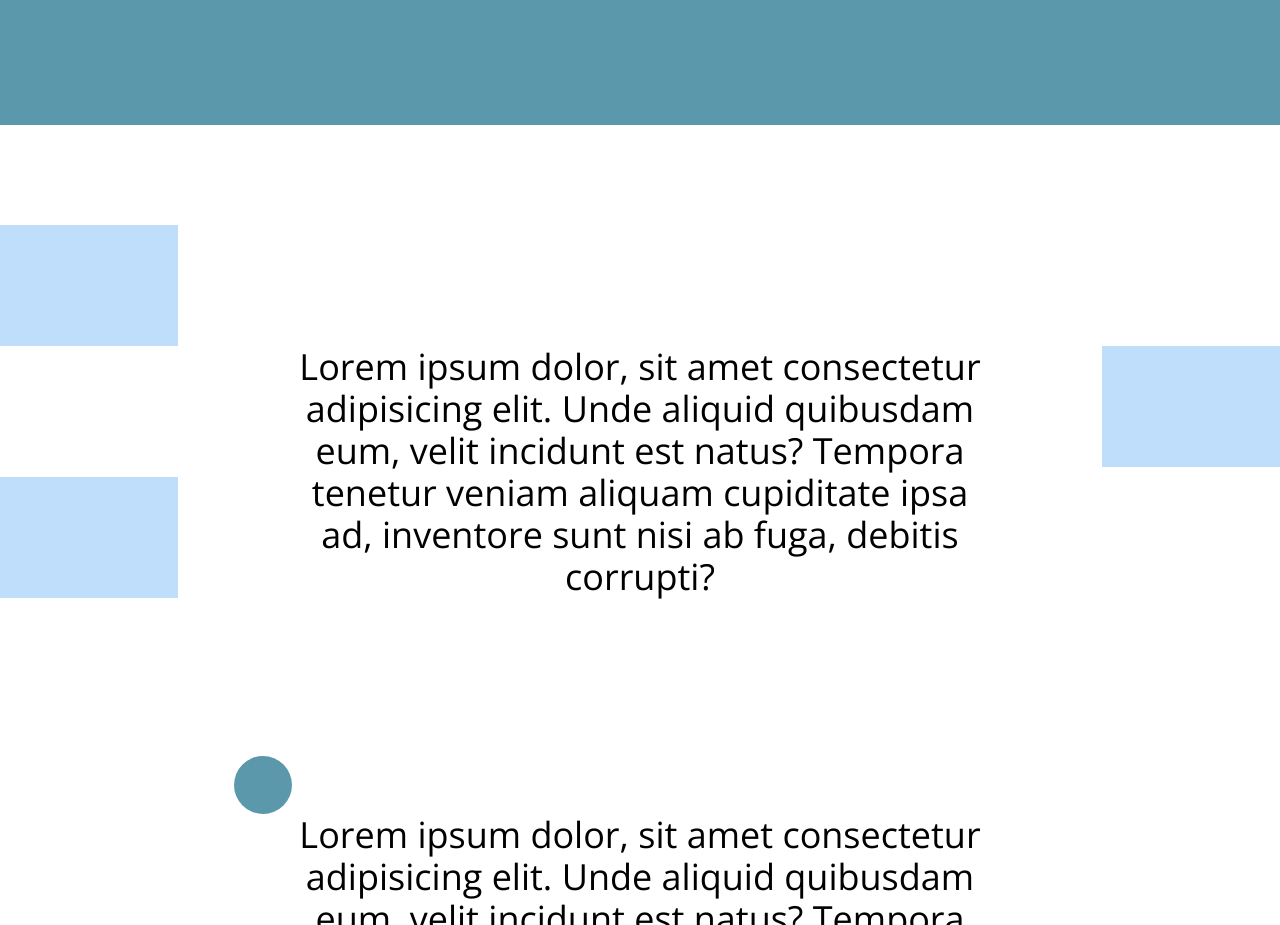
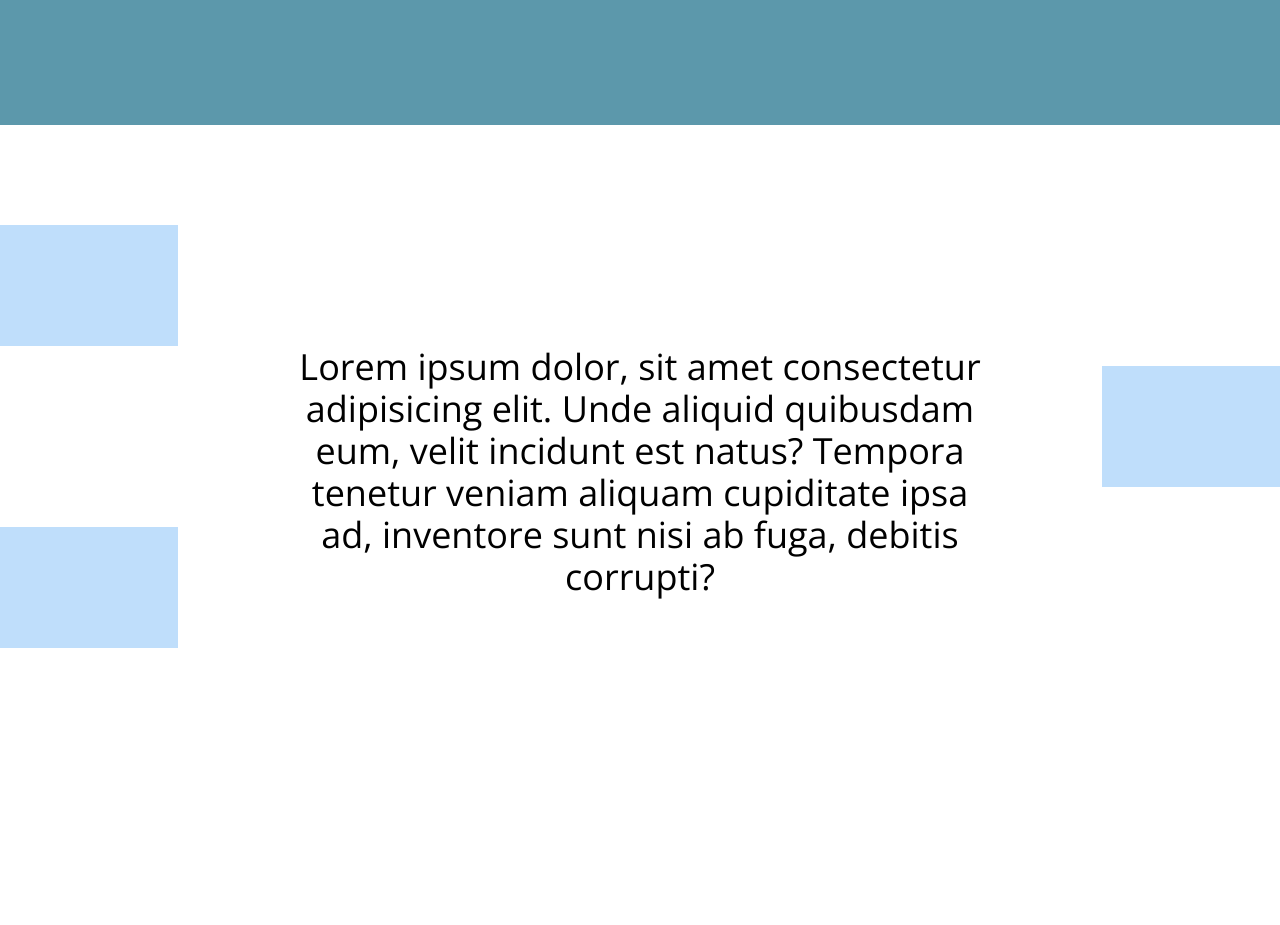
Before and after one commit to tcybulnyk2201/byte, a plain HTML site: page Project 1. HomeWork2/index.html in a window 1280 px wide. Shown: the part 1020-1945 px from the top of the page. Drawn offline with nearby package versions, Linux system fonts and the light colour scheme.

Commit message:
Add files via upload

```diff
--- a/Project 1. HomeWork2/index.html
+++ b/Project 1. HomeWork2/index.html
@@ -52,12 +52,13 @@
             Duis aute irure dolor in reprehenderit in voluptate velit esse cillum dolore eu fugiat nulla pariatur. Excepteur sint occaecat cupidatat non proident, sunt in culpa qui officia deserunt mollit anim id est laborum.
         </p>
     </section>
-    <section class="description_wiht_a">
-    </section>
-    <section class="description_with_ab">
-            <p class="description_wit_ab_text">
-                Lorem ipsum dolor, sit amet consectetur adipisicing elit. Unde aliquid quibusdam eum, velit incidunt est natus? Tempora tenetur veniam aliquam cupiditate ipsa ad, inventore sunt nisi ab fuga, debitis corrupti?
-            </p>
+    <section class="description_with">
+        <div class="color_block block_1"></div>
+        <div class="color_block block_2"></div>
+        <div class="color_block block_3"></div>
+        <p class="description_with_text">
+            Lorem ipsum dolor, sit amet consectetur adipisicing elit. Unde aliquid quibusdam eum, velit incidunt est natus? Tempora tenetur veniam aliquam cupiditate ipsa ad, inventore sunt nisi ab fuga, debitis corrupti?
+        </p>
     </section>
     <section class="description_with_round">
         <div class="with_round">
--- a/Project 1. HomeWork2/style.css
+++ b/Project 1. HomeWork2/style.css
@@ -77,25 +77,35 @@ body {
     color: #162C38;
 }
 
-.description_wiht_a {
-    height: 221px;
+.description_with {
+    text-align: center;
+    margin: 221px auto;
     position: relative;
 }
 
-.description_wiht_a::after{
-    content:"";
+.color_block{
     position:absolute;
     width: 178px;
     height: 121px;
     background: #BFDEFB;
-    bottom: 0;
 }
 
-.description_with_ab {
-    position: relative;
+.block_1 {
+    top: -121px;
+    left: 0;
 }
 
-.description_wit_ab_text,
+.block_2 {
+    bottom: -50px;
+    left: 0;
+}
+
+.block_3 {
+    top: 20px;
+    right: 0;
+}
+
+.description_with_text,
 .text_with_round{
     margin: 0 auto;
     max-width: 696px;
@@ -105,14 +115,14 @@ body {
     text-align: center;
 }
 
-.description_with_ab::after,
+/* .description_with_ab::after,
 .description_with_ab::before{
     content:"";
     position:absolute;
     width: 178px;
     height: 121px;
     background: #BFDEFB;
-}
+} */
 
 .description_with_ab::after{
     bottom: 0;
```
